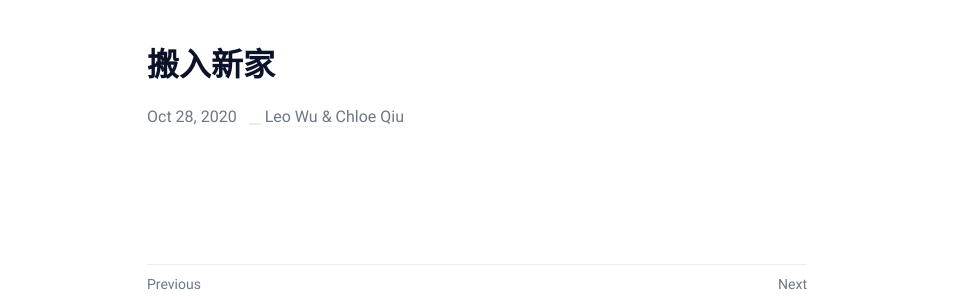
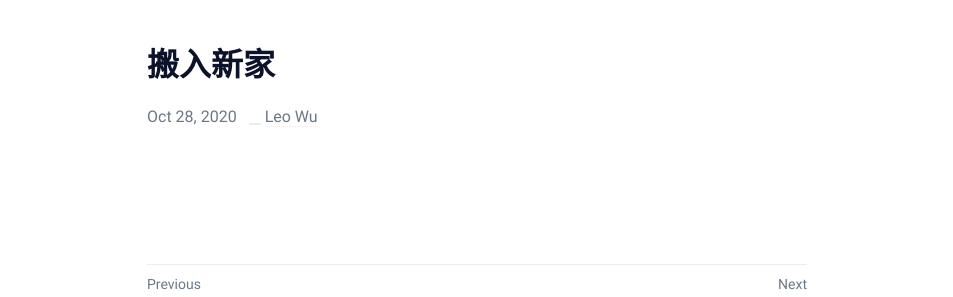
Before and after one commit to Leohc92/Our-First-Decade, a Jekyll site: the page built from _posts/moving-to-our-new-house/2020-10-29-moving-to-our-new-house.md, in a window 1280 px wide. Shown: the part 154-451 px from the top of the page, without its empty margins (163-1116 px from the left). Built offline with Jekyll 4.4.1, drawn with Linux system fonts in a browser that asks for light colours.

Commit message:
Test author name

```diff
--- a/_layouts/post.html
+++ b/_layouts/post.html
@@ -52,7 +52,11 @@ layout: compress
               {{ page.date | date: "%b %d, %Y" }}
             </time>
             <span itemprop="author" itemscope itemtype="https://schema.org/Person">
-              <span itemprop="name">{{ site.author.name }}</span>
+              {% if page.author %}
+                <span itemprop="name">{{ page.author }}</span>
+              {% else %}
+                <span itemprop="name">{{ site.author.name }}</span>
+              {% endif %}
             </span>
             <time hidden datetime="{{ page.modified | date_to_xmlschema }}" itemprop="dateModified">
               {{ page.date | date: "%b %d, %Y" }}
```
Also changed, not shown: _posts/moving-to-our-new-house/2020-10-29-moving-to-our-new-house.md (+1 -0 lines).
